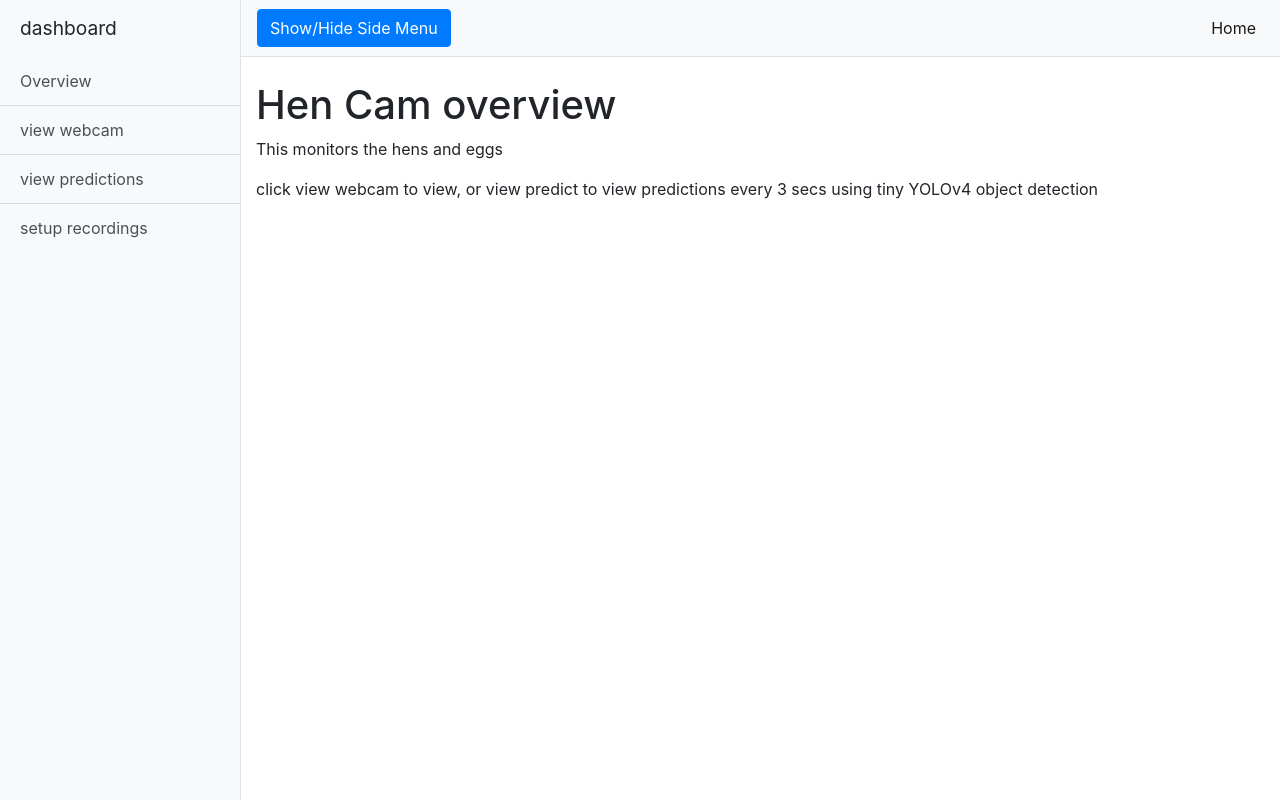
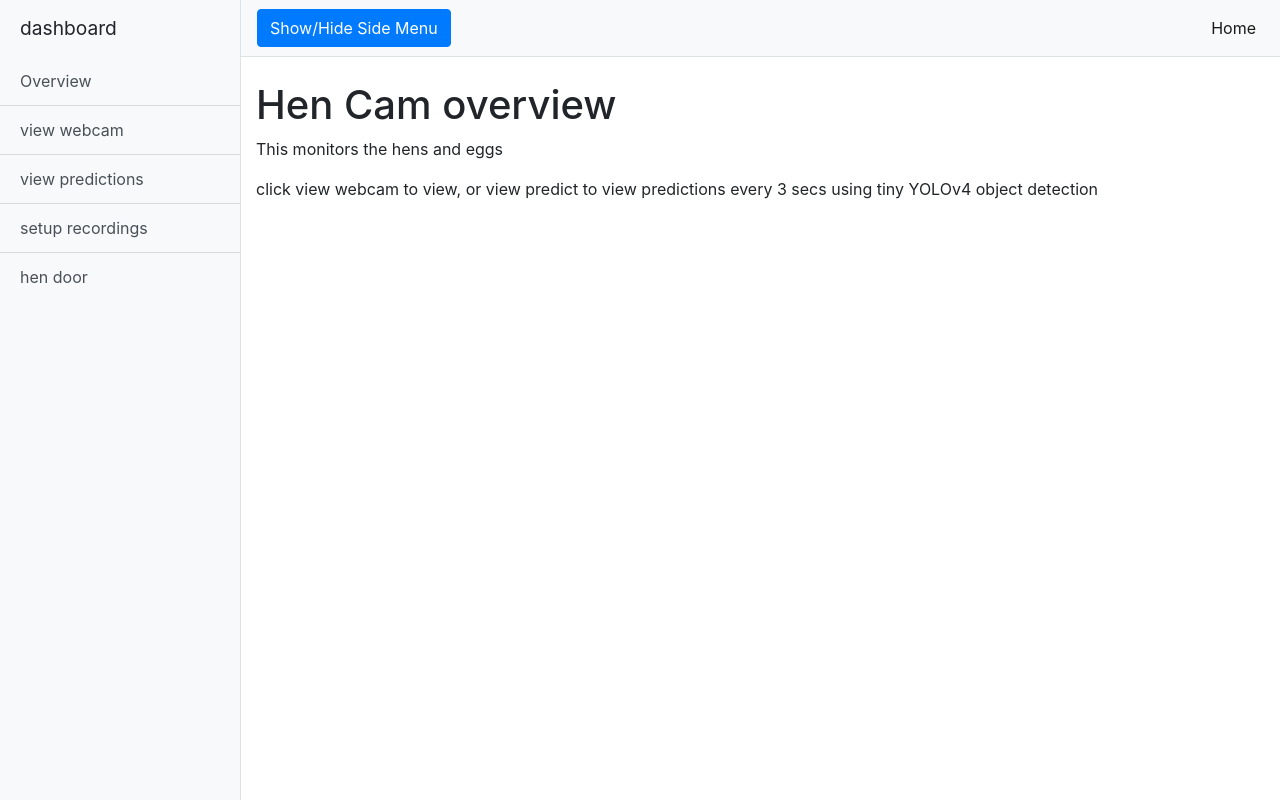
Before and after one commit to paultanger/pi-webcam, a Flask app: page / in a window 1280 px wide. Run offline with Flask 2, Linux system fonts and the light colour scheme; parts of the project's set-up code (start-up, migrations or seed data) failed here and were passed over; some libraries are stand-ins or nearby versions.

Commit message:
add hen door func to app

```diff
--- a/src/hen_door.py
+++ b/src/hen_door.py
@@ -7,7 +7,7 @@ import sys
 open_door_pin = 17
 close_door_pin = 18
 
-def setup():
+def setup(open_door_pin, close_door_pin):
     # Set the GPIO modes to BCM Numbering
     GPIO.setmode(GPIO.BCM)
     # Set pin mode to output, and initial level to High(3.3v)
--- a/web_app/app.py
+++ b/web_app/app.py
@@ -13,6 +13,10 @@ from twilio.rest import Client
 sys.path.insert(0, '../src/')
 #sys.path.append(os.path.join(os.path.dirname(sys.path[0]), '../src/'))
 import funcs as myfuncs
+import hen_door as door_funcs
+
+# setup hen door - these are pins
+door_funcs.setup(17, 18)
 
 # for log..
 print('-------------------------------------------------------------')
@@ -289,6 +293,23 @@ def results():
     #                         data=result.to_html(index=False, classes=["table", "text-right", "table-hover"], border=0))
 
 
+@app.route('/hen_door', methods=['GET', 'POST'])
+def hen_door():
+    return render_template("hen_door.html")
+
+
+@app.route('/door_open', methods=['GET', 'POST'])
+def door_open():
+    door_funcs.activate_door('open', 25)
+    return render_template("hen_door.html")
+
+
+@app.route('/door_close', methods=['GET', 'POST'])
+def door_close():
+    door_funcs.activate_door('close', 25)
+    return render_template("hen_door.html")
+
+
 if __name__ == '__main__':
     # test with
     # python app.py local
--- a/web_app/templates/layout.html
+++ b/web_app/templates/layout.html
@@ -30,6 +30,8 @@
         <a href="{{ url_for('view_cam') }}" class="list-group-item list-group-item-action bg-light">view webcam</a>
         <a href="{{ url_for('view_predict') }}" class="list-group-item list-group-item-action bg-light">view predictions</a>
         <a href="{{ url_for('setup_recordings') }}" class="list-group-item list-group-item-action bg-light">setup recordings</a>
+        <a href="{{ url_for('hen_door') }}" class="list-group-item list-group-item-action bg-light">hen door</a>
+
       </div>
     </div>
     <!-- /#sidebar-wrapper -->
```
Also changed, not shown: web_app/templates/hen_door.html (added, +14 -0 lines).
